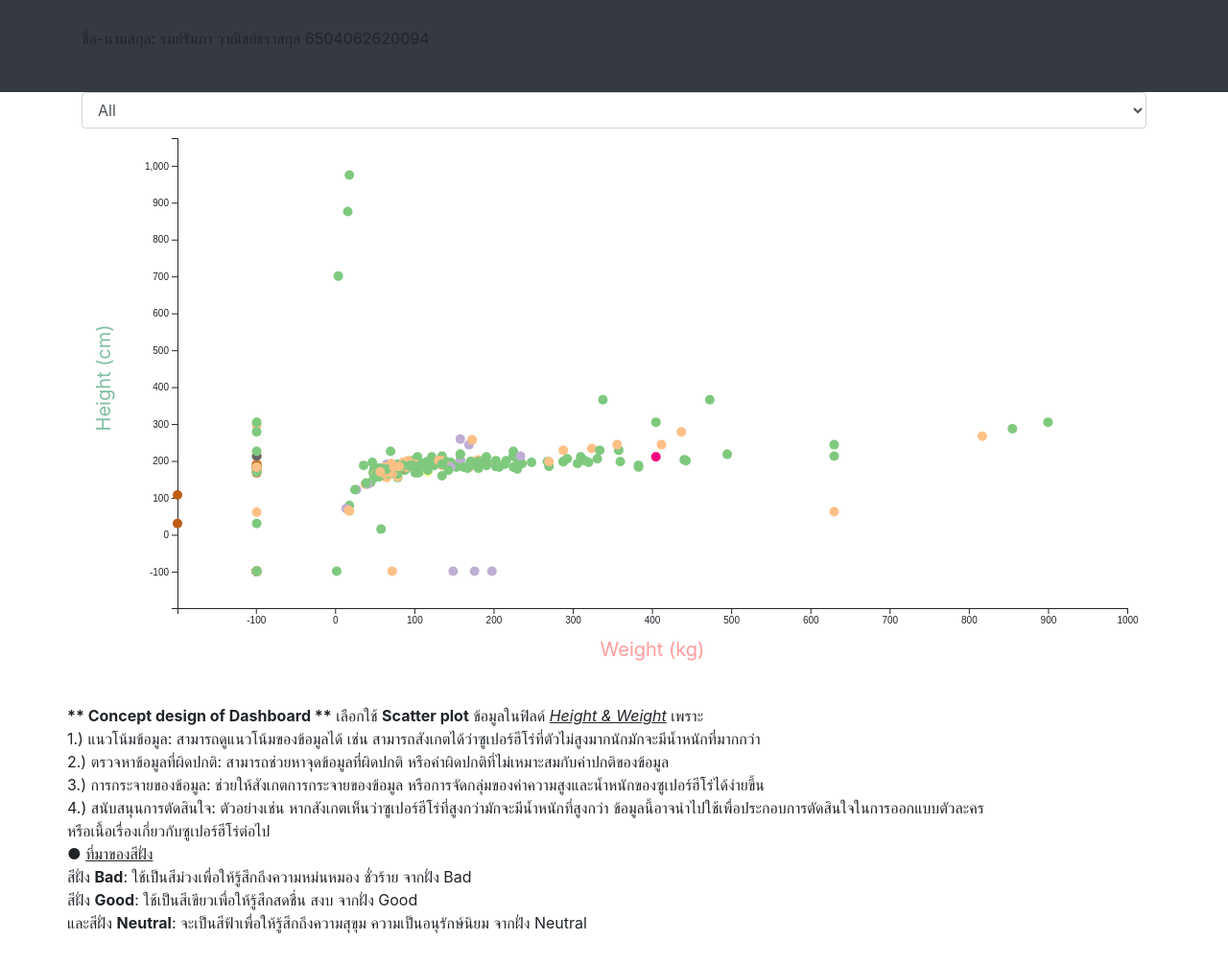
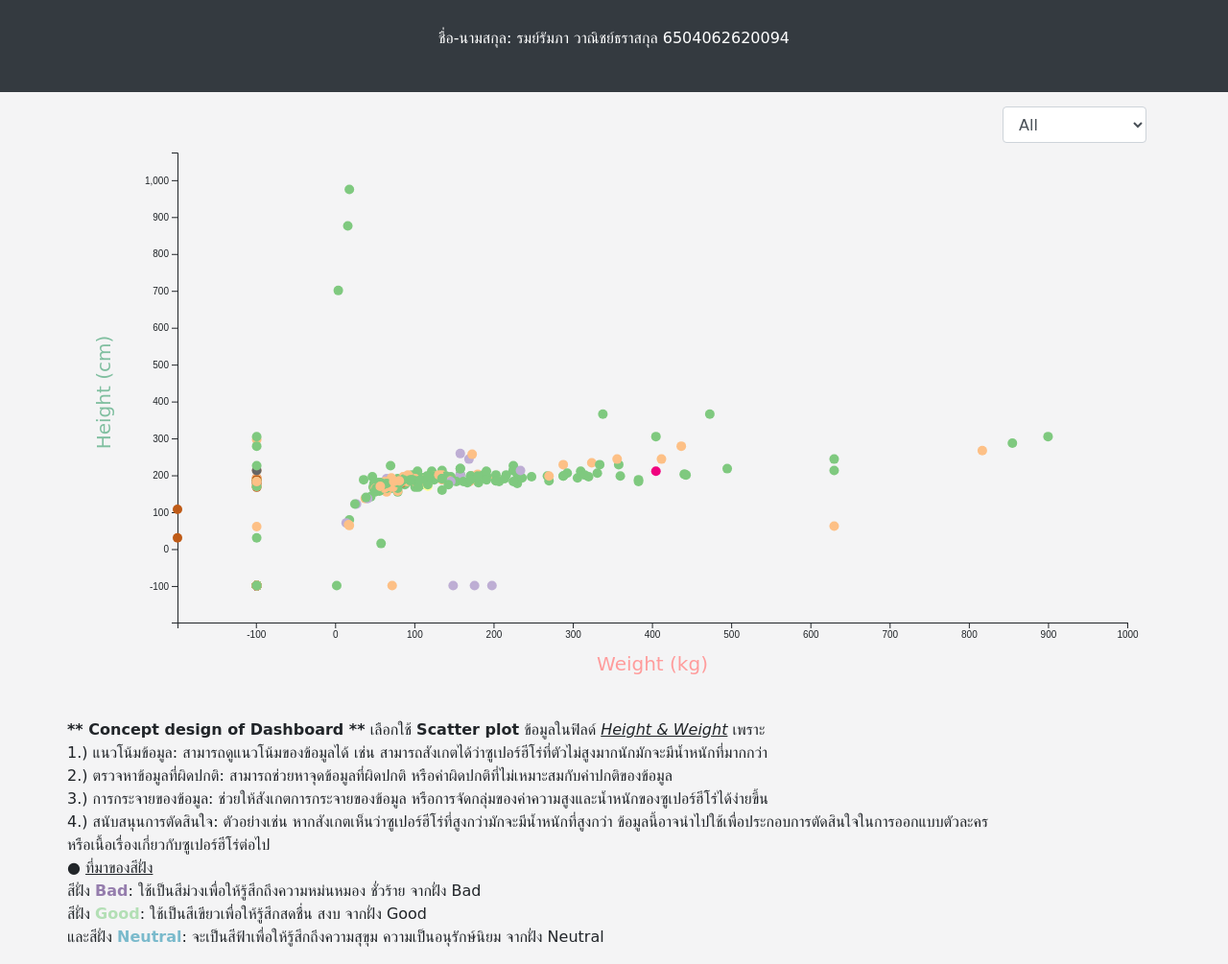
Before and after one commit to KaTang-lu/D3-Scatter-plot, a plain HTML site: page index.html in a window 1280 px wide. Shown: the whole page at 96% size. Drawn offline with nearby package versions, Linux system fonts and the light colour scheme.

Commit message:
Update style.css

```diff
--- a/css/style.css
+++ b/css/style.css
@@ -1,3 +1,29 @@
+body {
+	font-family: 'Mali', cursive;
+	background-color: rgb(244 244 245);
+}
+
+#p1 {
+	color: white;
+}
+
+.custom-color1 {
+	color: #957DAD;
+}
+
+.custom-color2 {
+	color: #B3DFB5;
+}
+
+.custom-color3 {
+	color: #7ABACC;
+}
+
+.container {
+	width: auto;
+	margin-top: 10px;
+}
+
 #scatter-plot svg {
 	margin-left: auto;
     margin-right: auto;
@@ -28,7 +54,7 @@
 	margin-bottom:10px;
 }
 
-#continent-select {
+#con-select {
 	width: 150px;
 	float:right;
 	margin-top:5px;
```
